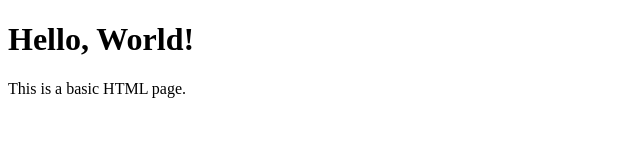
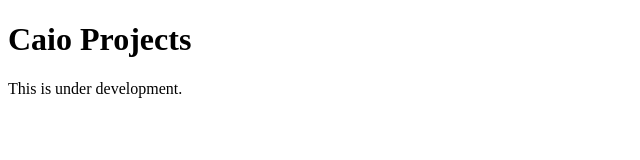
Before and after one commit to caio-projects/caioprojects.github.io, a plain HTML site: page index.html in a window 1280 px wide. Shown: the whole page, without its empty margins (0-640 px from the left). Drawn offline with Linux system fonts and the light colour scheme.

Commit message:
Update index.html

```diff
--- a/index.html
+++ b/index.html
@@ -3,11 +3,11 @@
 <head>
     <meta charset="UTF-8">
     <meta name="viewport" content="width=device-width, initial-scale=1.0">
-    <title>Document Title</title>
+    <title>Caio Projects</title>
 </head>
 <body>
     <!-- Your content goes here -->
-    <h1>Hello, World!</h1>
-    <p>This is a basic HTML page.</p>
+    <h1>Caio Projects</h1>
+    <p>This is under development.</p>
 </body>
 </html>
```
